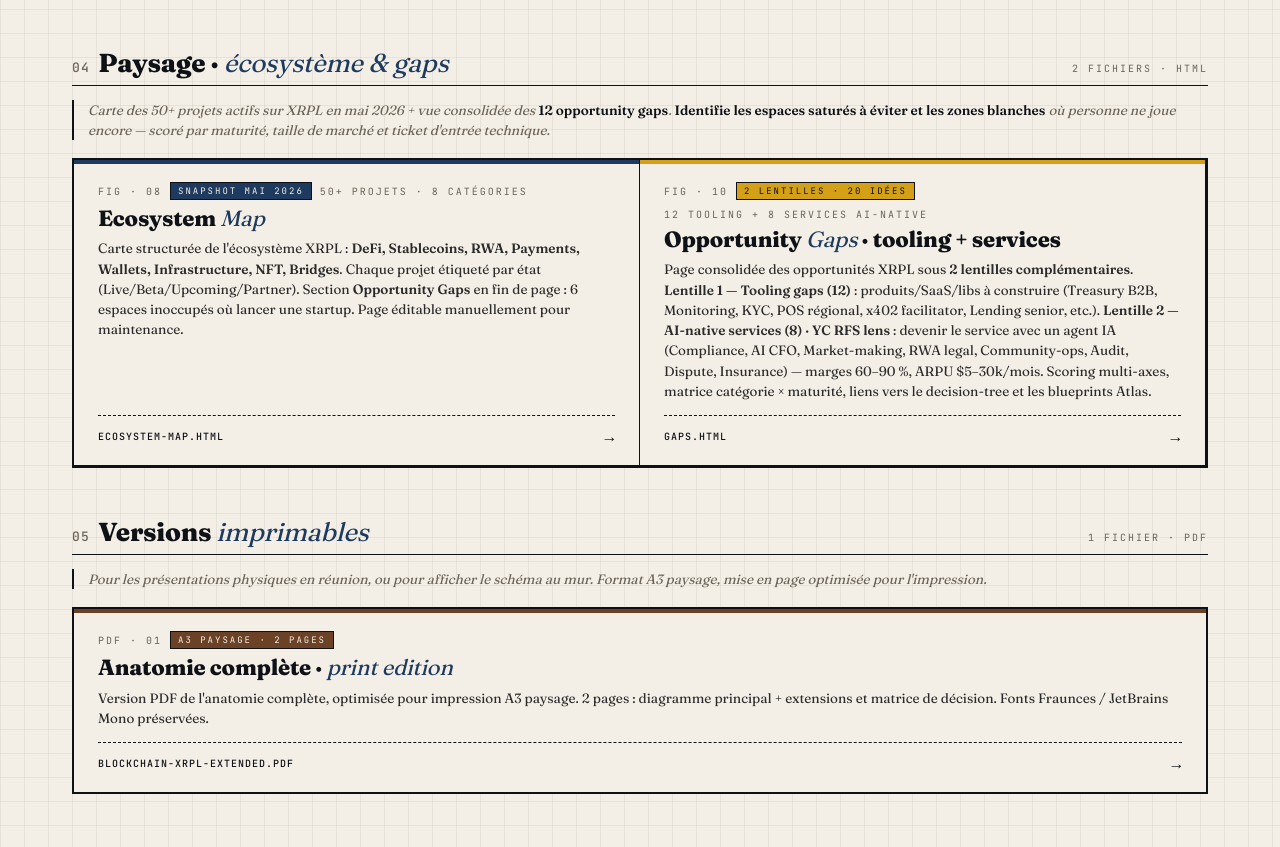
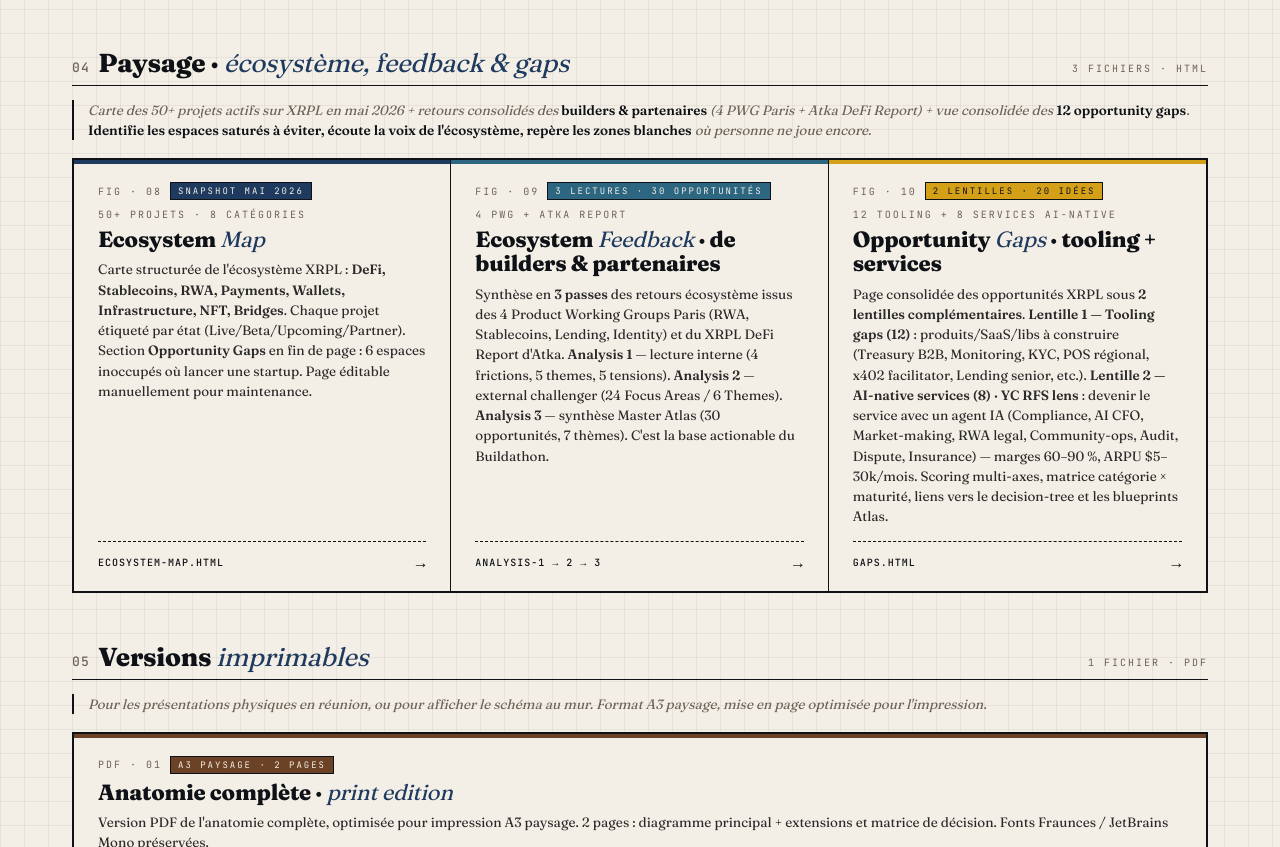
Before and after one commit to AurelienBg/xrpl-builder, a website: page index.html in a window 1280 px wide. Shown: the part 1599-2446 px from the top of the page. Drawn offline with Linux system fonts and the light colour scheme.

Commit message:
feat(home): add 'Ecosystem Feedback' card between Ecosystem Map and Opportunity Gaps
Inserts a new card in section 04 (Paysage / Landscape) that surfaces the 3 analyses (Analysis 1 internal reading + Analysis 2 external challenger + Analysis 3 Master Atlas synthesis). Card uses a dedicated teal color (#2c6680) and links to /analysis-1 as the entry point. Section grid switches from 2-col to 3-col. FR + EN both updated.

```diff
--- a/index.html
+++ b/index.html
@@ -190,6 +190,7 @@
   .card[data-type="business"]::before { background: var(--rwa); }
   .card[data-type="decision"]::before { background: var(--sidechain); }
   .card[data-type="ecosystem"]::before { background: var(--chain); }
+  .card[data-type="feedback"]::before { background: #2c6680; }
   .card[data-type="gaps"]::before { background: var(--wallet); }
 
   .card:hover {
@@ -225,6 +226,7 @@
   .card-eyebrow .badge.business { background: var(--rwa); color: var(--paper); }
   .card-eyebrow .badge.decision { background: var(--sidechain); color: var(--paper); }
   .card-eyebrow .badge.ecosystem { background: var(--chain); color: var(--paper); }
+  .card-eyebrow .badge.feedback { background: #2c6680; color: var(--paper); }
   .card-eyebrow .badge.gaps { background: var(--wallet); color: var(--ink); }
   .card-eyebrow .badge.pdf { background: var(--custody); color: var(--paper); }
 
@@ -539,12 +541,12 @@
 
   <!-- ============ 04 · PAYSAGE ============ -->
   <div class="section-head">
-    <h2><span class="num">04</span>Paysage · <em>écosystème & gaps</em></h2>
-    <span class="count">2 fichiers · HTML</span>
+    <h2><span class="num">04</span>Paysage · <em>écosystème, feedback &amp; gaps</em></h2>
+    <span class="count">3 fichiers · HTML</span>
   </div>
-  <div class="section-summary">Carte des 50+ projets actifs sur XRPL en mai 2026 + vue consolidée des <strong>12 opportunity gaps</strong>. <strong>Identifie les espaces saturés à éviter et les zones blanches</strong> où personne ne joue encore — scoré par maturité, taille de marché et ticket d'entrée technique.</div>
+  <div class="section-summary">Carte des 50+ projets actifs sur XRPL en mai 2026 + retours consolidés des <strong>builders &amp; partenaires</strong> (4 PWG Paris + Atka DeFi Report) + vue consolidée des <strong>12 opportunity gaps</strong>. <strong>Identifie les espaces saturés à éviter, écoute la voix de l'écosystème, repère les zones blanches</strong> où personne ne joue encore.</div>
 
-  <div class="grid">
+  <div class="grid cols-3">
 
     <a class="card" href="ecosystem-map" data-type="ecosystem">
       <div class="card-eyebrow">
@@ -556,6 +558,20 @@
       <p>Carte structurée de l'écosystème XRPL : <strong>DeFi, Stablecoins, RWA, Payments, Wallets, Infrastructure, NFT, Bridges</strong>. Chaque projet étiqueté par état (Live/Beta/Upcoming/Partner). Section <strong>Opportunity Gaps</strong> en fin de page : 6 espaces inoccupés où lancer une startup. Page éditable manuellement pour maintenance.</p>
       <div class="card-foot">
         <span class="filename">ecosystem-map.html</span>
+        <span class="card-arrow">→</span>
+      </div>
+    </a>
+
+    <a class="card" href="analysis-1" data-type="feedback">
+      <div class="card-eyebrow">
+        <span>FIG · 09</span>
+        <span class="badge feedback">3 lectures · 30 opportunités</span>
+        <span>4 PWG + Atka Report</span>
+      </div>
+      <h3>Ecosystem <em>Feedback</em> · de builders &amp; partenaires</h3>
+      <p>Synthèse en <strong>3 passes</strong> des retours écosystème issus des 4 Product Working Groups Paris (RWA, Stablecoins, Lending, Identity) et du XRPL DeFi Report d'Atka. <strong>Analysis 1</strong> — lecture interne (4 frictions, 5 themes, 5 tensions). <strong>Analysis 2</strong> — external challenger (24 Focus Areas / 6 Themes). <strong>Analysis 3</strong> — synthèse Master Atlas (30 opportunités, 7 thèmes). C'est la base actionable du Buildathon.</p>
+      <div class="card-foot">
+        <span class="filename">analysis-1 → 2 → 3</span>
         <span class="card-arrow">→</span>
       </div>
     </a>
```
Also changed, not shown: en/index.html (+20 -4 lines).
